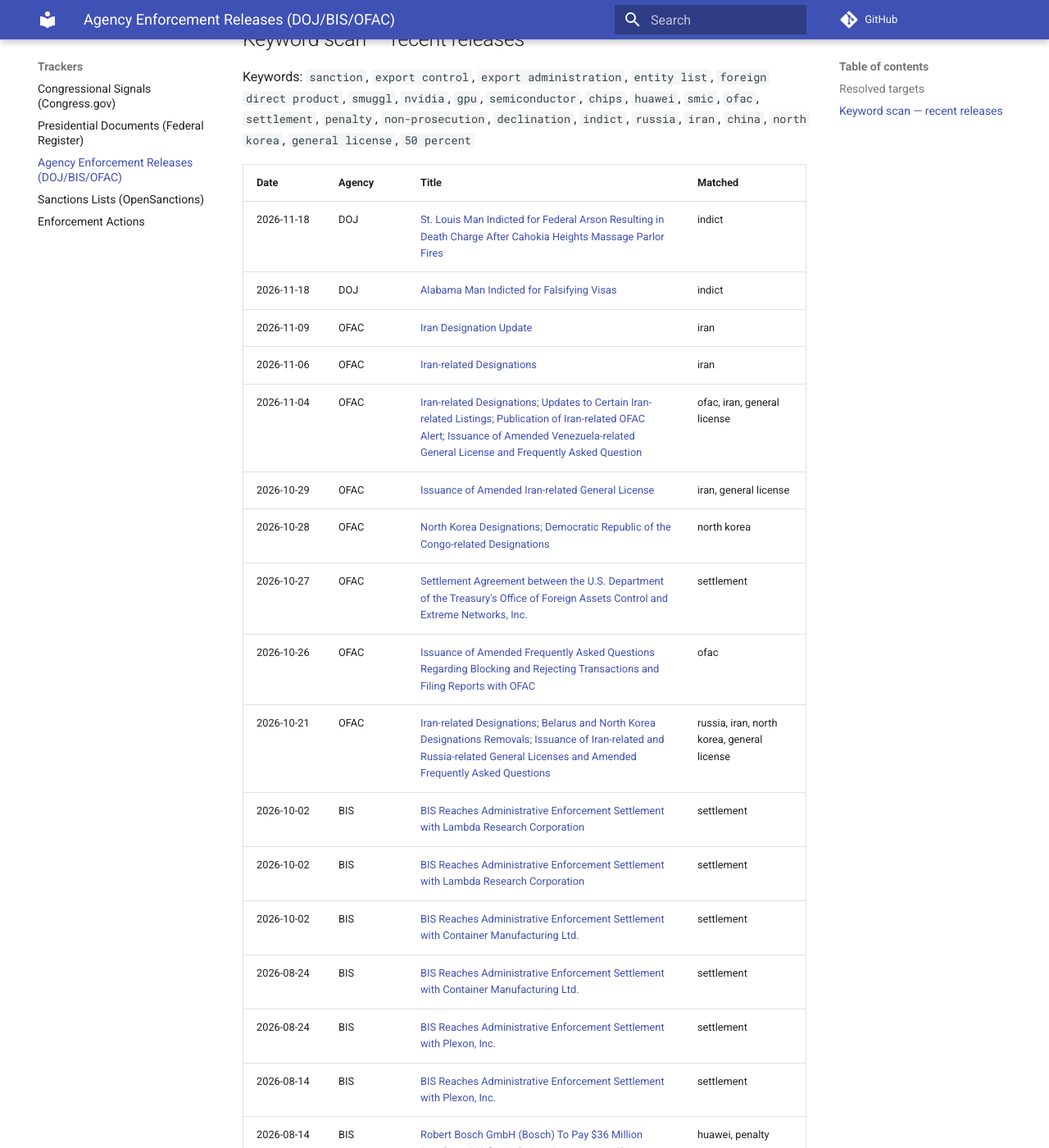
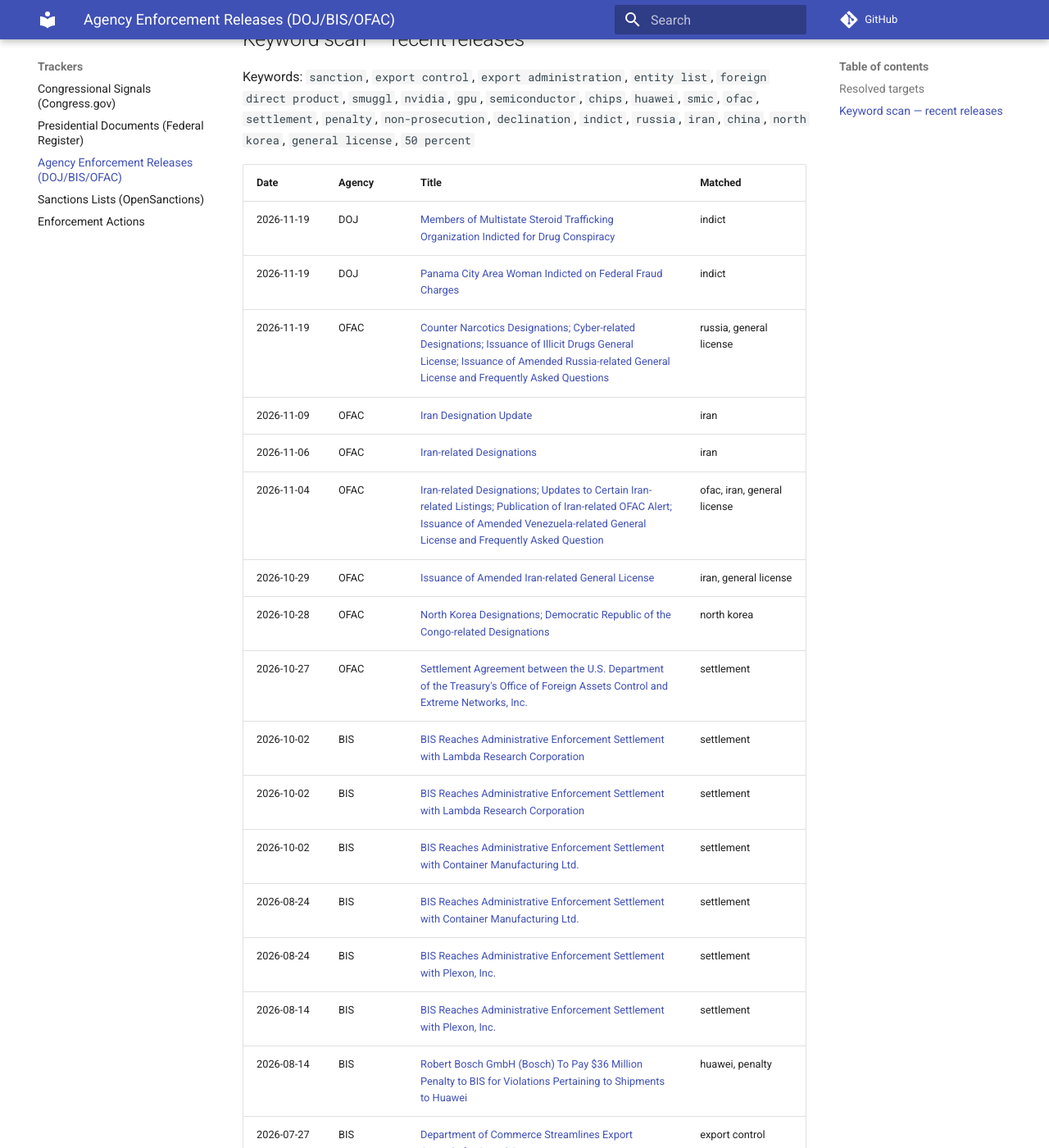
Before and after one commit to felipelago17/Congressional-Influence-Sanctions-Export-Controls, an MkDocs documentation site: the page built from docs/trackers/agency-releases.md, in a window 1280 px wide and 1400 px high, scrolled down 1369 px. Shown: the whole window at 82% size. Built offline with MkDocs 1.6.1 and Material for MkDocs 9.7.7, drawn with Linux system fonts in a browser that asks for light colours; comment, search, counter and statistics services are not loaded; some of the changed text lies outside the part shown.

Commit message:
data: agency releases 2026-11-19

```diff
--- a/docs/trackers/agency-releases.md
+++ b/docs/trackers/agency-releases.md
@@ -1,6 +1,6 @@
 # Agency enforcement releases (DOJ · BIS · OFAC)
 
-*Auto-generated 2026-11-18 16:44 UTC from official DOJ, BIS and OFAC web pages (DOJ via RSS; BIS and OFAC via their HTML listings — OFAC retired its RSS feed in January 2025). Keyword-filtered. Public-domain content. Not legal advice.*
+*Auto-generated 2026-11-19 16:49 UTC from official DOJ, BIS and OFAC web pages (DOJ via RSS; BIS and OFAC via their HTML listings — OFAC retired its RSS feed in January 2025). Keyword-filtered. Public-domain content. Not legal advice.*
 
 Sources reachable this run: DOJ RSS (25), BIS (52), OFAC (64)
 
@@ -26,16 +26,15 @@ Keywords: `sanction`, `export control`, `export administration`, `entity list`,
 
 | Date | Agency | Title | Matched |
 |---|---|---|---|
-| 2026-11-18 | DOJ | [St. Louis Man Indicted for Federal Arson Resulting in Death Charge After Cahokia Heights Massage Parlor Fires](https://www.justice.gov/usao-sdil/pr/st-louis-man-indicted-federal-arson-resulting-death-charge-after-cahokia-heights) | indict |
-| 2026-11-18 | DOJ | [Alabama Man Indicted for Falsifying Visas](https://www.justice.gov/usao-ndfl/pr/alabama-man-indicted-falsifying-visas) | indict |
+| 2026-11-19 | DOJ | [Members of Multistate Steroid Trafficking Organization Indicted for Drug Conspiracy](https://www.justice.gov/usao-edla/pr/members-multistate-steroid-trafficking-organization-indicted-drug-conspiracy) | indict |
+| 2026-11-19 | DOJ | [Panama City Area Woman Indicted on Federal Fraud Charges](https://www.justice.gov/usao-ndfl/pr/panama-city-area-woman-indicted-federal-fraud-charges) | indict |
+| 2026-11-19 | OFAC | [Counter Narcotics Designations; Cyber-related Designations; Issuance of Illicit Drugs General License; Issuance of Amended Russia-related General License and Frequently Asked Questions](https://ofac.treasury.gov/recent-actions/20261119) | russia, general license |
 | 2026-11-09 | OFAC | [Iran Designation Update](https://ofac.treasury.gov/recent-actions/20261109) | iran |
 | 2026-11-06 | OFAC | [Iran-related Designations](https://ofac.treasury.gov/recent-actions/20261106) | iran |
 | 2026-11-04 | OFAC | [Iran-related Designations; Updates to Certain Iran-related Listings; Publication of Iran-related OFAC Alert; Issuance of Amended Venezuela-related General License and Frequently Asked Question](https://ofac.treasury.gov/recent-actions/20261104) | ofac, iran, general license |
 | 2026-10-29 | OFAC | [Issuance of Amended Iran-related General License](https://ofac.treasury.gov/recent-actions/20261029) | iran, general license |
 | 2026-10-28 | OFAC | [North Korea Designations; Democratic Republic of the Congo-related Designations](https://ofac.treasury.gov/recent-actions/20261028) | north korea |
 | 2026-10-27 | OFAC | [Settlement Agreement between the U.S. Department of the Treasury's Office of Foreign Assets Control and Extreme Networks, Inc.](https://ofac.treasury.gov/recent-actions/20261027) | settlement |
-| 2026-10-26 | OFAC | [Issuance of Amended Frequently Asked Questions Regarding Blocking and Rejecting Transactions and Filing Reports with OFAC](https://ofac.treasury.gov/recent-actions/20261026) | ofac |
-| 2026-10-21 | OFAC | [Iran-related Designations; Belarus and North Korea Designations Removals; Issuance of Iran-related and Russia-related General Licenses and Amended Frequently Asked Questions](https://ofac.treasury.gov/recent-actions/20261021) | russia, iran, north korea, general license |
 | 2026-10-02 | BIS | [BIS Reaches Administrative Enforcement Settlement with Lambda Research Corporation](https://www.bis.gov/press-release/bis-reaches-administrative-enforcement-settlement-lambda-research-corporation) | settlement |
 | 2026-10-02 | BIS | [BIS Reaches Administrative Enforcement Settlement with Lambda Research Corporation](https://www.bis.gov/press-release/bis-reaches-administrative-enforcement-settlement-lambda-research-corporation) | settlement |
 | 2026-10-02 | BIS | [BIS Reaches Administrative Enforcement Settlement with Container Manufacturing Ltd.](https://www.bis.gov/press-release/bis-reaches-administrative-enforcement-settlement-container-manufacturing-ltd.) | settlement |
```
Also changed, not shown: 1 other file.
